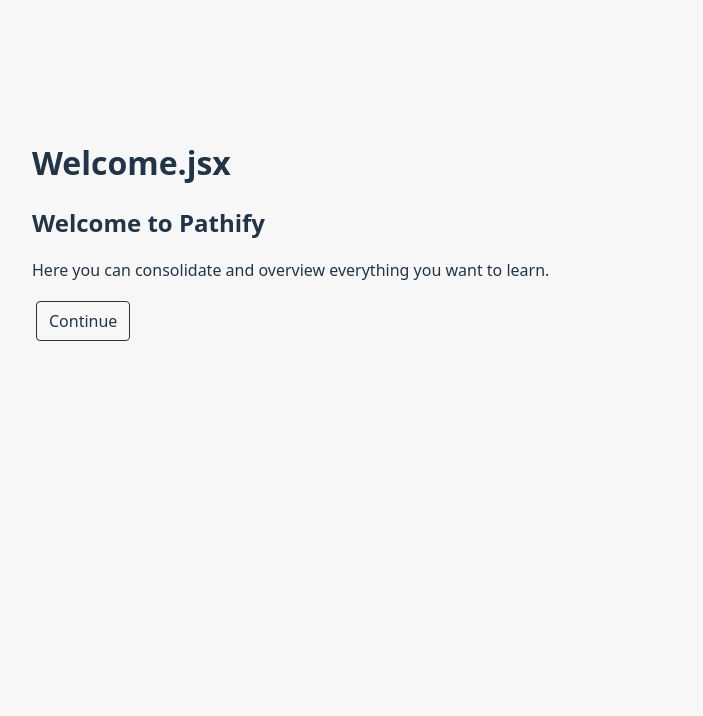
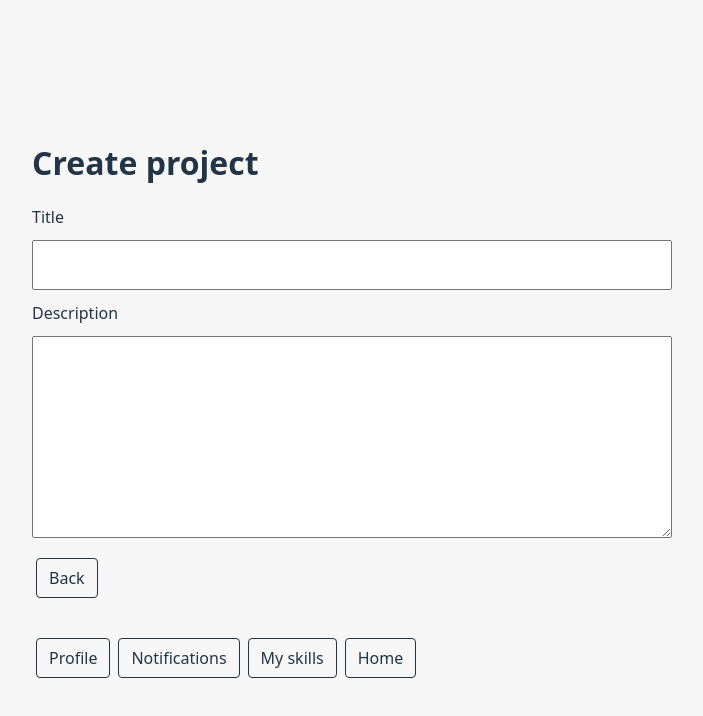
Before and after one commit to cody778/WebApp_Exam, a React (Vite) app: page /profile/projects/new in a window 1280 px wide. Before the commit this address led to /. Shown: the top 716 px of the page, without its empty margins (288-991 px from the left). Built offline with nearby package versions, Linux system fonts and the light colour scheme.

Commit message:
implemented pages for projects

```diff
--- a/src/App.jsx
+++ b/src/App.jsx
@@ -15,6 +15,9 @@
 import BrowseLessons from './pages/BrowseLessons.jsx'
 import Notifications from './pages/Notifications.jsx'
 import Profile from './pages/Profile.jsx'
+import BrowseProjects from './pages/BrowseProjects.jsx'
+import Project from './pages/Project.jsx'
+import EditProject from './pages/EditProject.jsx'
 
 function Layout() {
   return (
@@ -57,6 +60,14 @@
             <Route path="/browse-lessons" element={<BrowseLessons />} />
             <Route path="/notifications" element={<Notifications />} />
             <Route path="/profile" element={<Profile />} />
+            <Route path="/profile/projects">
+              <Route index element={<BrowseProjects />} />
+              <Route path="public" element={<BrowseProjects isPublic />} />
+              <Route path="new" element={<EditProject />} />
+              <Route path=":projectId" element={<Project />} />
+              <Route path=":projectId/edit" element={<EditProject />} />
+              <Route path="public/:projectId" element={<Project isPublic />} />
+            </Route>
           </Route>
           <Route path="*" element={<Navigate to="/" replace />} />
         </Routes>
--- a/src/index.css
+++ b/src/index.css
@@ -26,6 +26,19 @@
 
 nav {
   margin-top: 2rem;
+}
+
+.project-fields {
+  display: grid;
+  gap: 0.75rem;
+  margin-bottom: 1rem;
+}
+
+.project-fields input,
+.project-fields textarea {
+  min-width: 0;
+  padding: 0.75rem;
+  font: inherit;
 }
 
 .lesson-editor select {
--- /dev/null
+++ b/src/pages/BrowseProjects.jsx
@@ -0,0 +1,15 @@
+import { Link } from 'react-router-dom'
+
+export default function BrowseProjects({ isPublic = false }) {
+  return (
+    <>
+      <h1>{isPublic ? 'Public projects' : 'My projects'}</h1>
+      <Link to={isPublic ? '/profile/projects/public/example' : '/profile/projects/example'}>View project</Link>
+      {!isPublic && <Link to="/profile/projects/new">Create project</Link>}
+      <Link to={isPublic ? '/profile/projects' : '/profile/projects/public'}>
+        {isPublic ? 'My projects' : 'Browse public projects'}
+      </Link>
+      <Link to="/profile">Back to profile</Link>
+    </>
+  )
+}
--- /dev/null
+++ b/src/pages/EditProject.jsx
@@ -0,0 +1,18 @@
+import { Link, useParams } from 'react-router-dom'
+
+export default function EditProject() {
+  const { projectId } = useParams()
+
+  return (
+    <>
+      <h1>{projectId ? 'Edit project' : 'Create project'}</h1>
+      <div className="project-fields">
+        <label htmlFor="project-title">Title</label>
+        <input id="project-title" name="title" type="text" />
+        <label htmlFor="project-description">Description</label>
+        <textarea id="project-description" name="description" rows={8} />
+      </div>
+      <Link to={projectId ? `/profile/projects/${projectId}` : '/profile/projects'}>Back</Link>
+    </>
+  )
+}
--- a/src/pages/Profile.jsx
+++ b/src/pages/Profile.jsx
@@ -4,6 +4,8 @@
   return (
     <>
       <h1>Profile.jsx</h1>
+      <Link to="/profile/projects">My projects</Link>
+      <Link to="/profile/projects/public">Browse public projects</Link>
       <Link to="/">Back to welcome</Link>
     </>
   )
--- /dev/null
+++ b/src/pages/Project.jsx
@@ -0,0 +1,13 @@
+import { Link, useParams } from 'react-router-dom'
+
+export default function Project({ isPublic = false }) {
+  const { projectId } = useParams()
+
+  return (
+    <>
+      <h1>Project</h1>
+      {!isPublic && <Link to={`/profile/projects/${projectId}/edit`}>Edit project</Link>}
+      <Link to={isPublic ? '/profile/projects/public' : '/profile/projects'}>Back to projects</Link>
+    </>
+  )
+}
```
